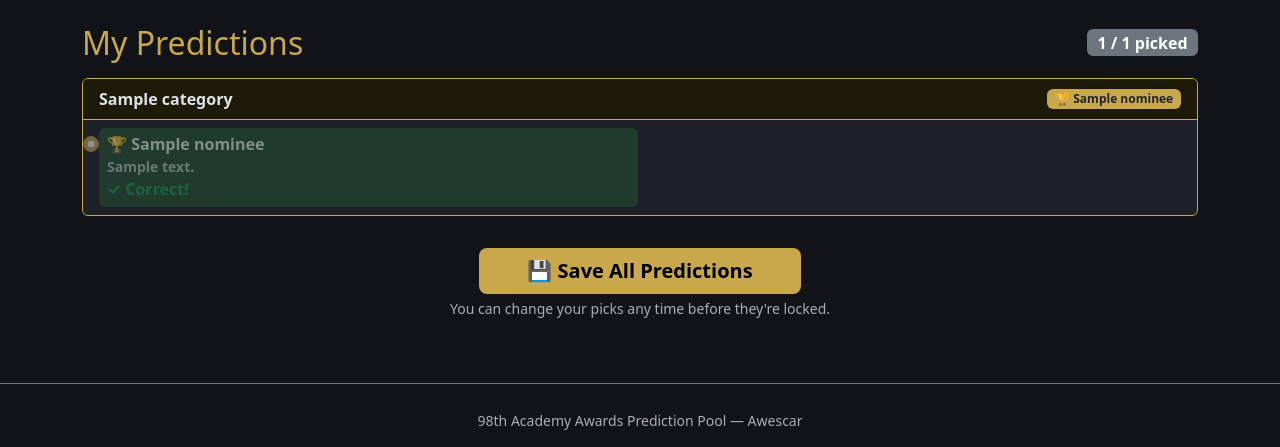
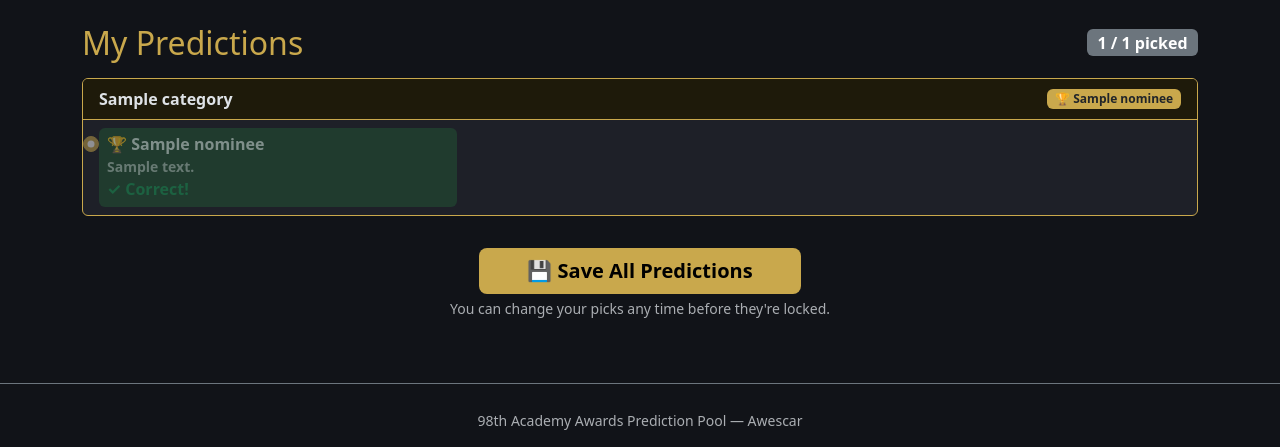
Before and after one commit to Rummy222/awescar, a Flask app: page /predictions in a window 1280 px wide. Shown: the part 62-509 px from the top of the page. Run offline with Flask 3, Linux system fonts and the light colour scheme; the visitor is signed in with stand-in values (Sample User, id 1); tables that the repository leaves empty hold one stand-in row (values such as "Sample post").

Commit message:
Change nominees to 3 columns on desktop, 1 on mobile
Co-Authored-By: Claude Sonnet 4.6 <noreply@anthropic.com>

```diff
--- a/templates/predictions.html
+++ b/templates/predictions.html
@@ -31,7 +31,7 @@
       <div class="row g-1">
       {% for nominee in cat.nominees %}
       {% set checked = user_preds.get(cat.id) == nominee.id %}
-      <div class="col-12 col-md-6">
+      <div class="col-12 col-md-4">
         <div class="form-check nominee-row
             {% if nominee.is_winner %}nominee-winner{% endif %}
             {% if checked and winner %}{% if nominee.is_winner %}nominee-correct{% else %}nominee-wrong{% endif %}{% endif %}
```
